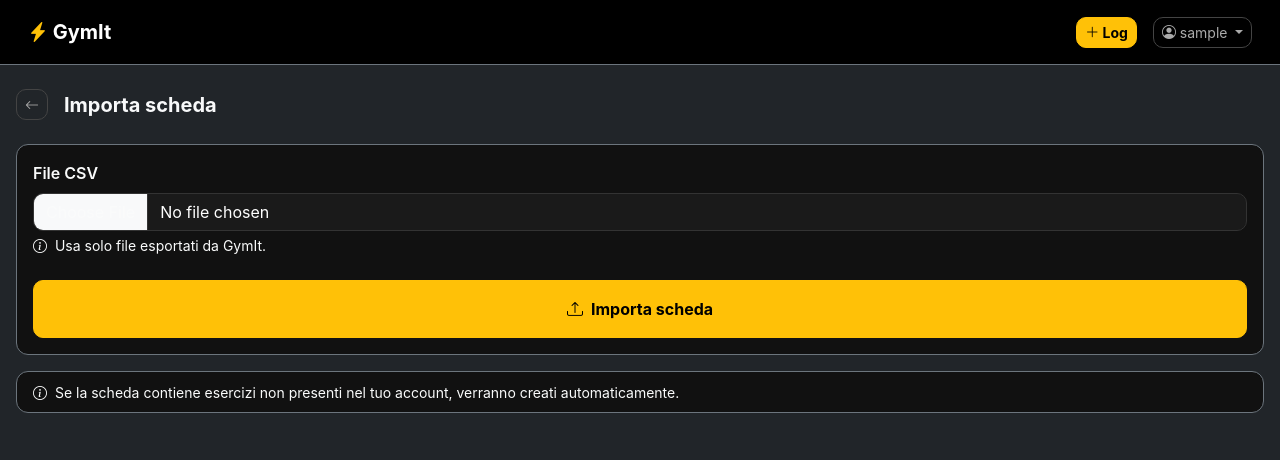
After one commit to Orfico/gymit, a Django app: page /plans/import/ in a window 1280 px wide. The commit adds this page. Shown: the top 460 px of the page. Run offline with Django 4.2, Linux system fonts and the light colour scheme; the visitor is signed in with stand-in values (Sample User, id 1); parts of the project's set-up code (start-up, migrations or seed data) failed here and were passed over.

Commit message:
feat: edit log + import/export scheda

```diff
--- a/gym/templates/gym/plan_detail.html
+++ b/gym/templates/gym/plan_detail.html
@@ -21,8 +21,12 @@
             <ul class="dropdown-menu dropdown-menu-dark dropdown-menu-end">
                 <li><a class="dropdown-item" href="{% url 'plan_edit' plan.pk %}">
                     <i class="bi bi-pencil me-2"></i>Modifica</a></li>
+                <li><a class="dropdown-item" href="{% url 'plan_export' plan.pk %}">
+                    <i class="bi bi-download me-2"></i>Esporta CSV</a></li>
+                <li><hr class="dropdown-divider"></li>
                 <li><a class="dropdown-item text-danger" href="{% url 'plan_delete' plan.pk %}">
                     <i class="bi bi-trash me-2"></i>Elimina</a></li>
+
             </ul>
         </div>
     </div>
--- /dev/null
+++ b/gym/templates/gym/plan_import.html
@@ -0,0 +1,64 @@
+{% extends 'gym/base.html' %}
+{% block title %}Importa scheda — GymIt{% endblock %}
+
+{% block content %}
+<div class="pt-3">
+    <div class="d-flex align-items-center mb-4 gap-3">
+        <a href="{% url 'plan_list' %}" class="btn btn-outline-secondary btn-sm">
+            <i class="bi bi-arrow-left"></i>
+        </a>
+        <h5 class="mb-0 fw-bold">Importa scheda</h5>
+    </div>
+
+    <div class="card bg-black border-secondary mb-3">
+        <div class="card-body">
+            <form method="post" enctype="multipart/form-data" id="importForm">
+                {% csrf_token %}
+                <div class="mb-4">
+                    <label class="form-label fw-semibold">File CSV</label>
+                    <input type="file"
+                           name="csv_file"
+                           accept=".csv"
+                           class="form-control"
+                           id="csvInput"
+                           required>
+                    <div class="form-text text-secondary mt-1">
+                        <i class="bi bi-info-circle me-1"></i>
+                        Usa solo file esportati da GymIt.
+                    </div>
+                </div>
+
+                <!-- Loader — nascosto finché non si invia -->
+                <div id="importLoader" style="display:none;" class="text-center py-3">
+                    <div class="spinner-border text-warning" role="status">
+                        <span class="visually-hidden">Caricamento...</span>
+                    </div>
+                    <p class="text-secondary small mt-2">Importazione in corso...</p>
+                </div>
+
+                <button type="submit" class="btn btn-warning w-100 fw-bold py-3" id="importBtn">
+                    <i class="bi bi-upload me-2"></i>Importa scheda
+                </button>
+            </form>
+        </div>
+    </div>
+
+    <div class="card bg-black border-secondary">
+        <div class="card-body py-2">
+            <small class="text-secondary">
+                <i class="bi bi-info-circle me-1"></i>
+                Se la scheda contiene esercizi non presenti nel tuo account, verranno creati automaticamente.
+            </small>
+        </div>
+    </div>
+</div>
+{% endblock %}
+
+{% block extra_js %}
+<script>
+    document.getElementById('importForm').addEventListener('submit', function () {
+        document.getElementById('importBtn').style.display = 'none';
+        document.getElementById('importLoader').style.display = 'block';
+    });
+</script>
+{% endblock %}
--- a/gym/urls.py
+++ b/gym/urls.py
@@ -33,6 +33,13 @@ urlpatterns = [
     path('exercises/', views.exercise_list, name='exercise_list'),
     path('exercises/create/', views.exercise_create, name='exercise_create'),
 
+    # Modifica log allenamento
+    path('log/<int:pk>/edit/', views.log_edit, name='log_edit'),
+
+    # Esportazione/Importazione schede
+    path('plans/<int:pk>/export/', views.plan_export, name='plan_export'),
+    path('plans/import/', views.plan_import, name='plan_import'),
+
     # PWA Service Worker (deve stare alla root per avere scope /)
     path('sw.js', views.service_worker, name='service_worker'),
 ]
--- a/gym/views.py
+++ b/gym/views.py
@@ -5,7 +5,7 @@ from django.contrib.auth.decorators import login_required
 from django.contrib import messages
 from django.db.models import Max, Count
 from django.shortcuts import render, redirect, get_object_or_404
-from django.http import JsonResponse
+from django.http import JsonResponse, HttpResponse
 
 from .forms import (
     WorkoutPlanForm,
@@ -13,7 +13,8 @@ from .forms import (
     ExerciseLogForm,
     ExerciseForm,
 )
-from .models import Exercise, WorkoutPlan, PlannedExercise, ExerciseLog
+
+from .models import Exercise, WorkoutPlan, PlannedExercise, ExerciseLog, MuscleGroup
 
 
 # ─── Dashboard ────────────────────────────────────────────────────────────────
@@ -201,6 +202,20 @@ def log_create(request):
             return redirect('plan_detail', pk=plan_pk)
         return redirect('exercise_progress', exercise_id=log.exercise.pk)
     return render(request, 'gym/log_form.html', {'form': form})
+
+@login_required
+def log_edit(request, pk):
+    log = get_object_or_404(ExerciseLog, pk=pk, user=request.user)
+    form = ExerciseLogForm(request.POST or None, instance=log, user=request.user)
+    if form.is_valid():
+        form.save()
+        messages.success(request, f'Log aggiornato — 1RM: {log.one_rm} kg')
+        return redirect('exercise_progress', exercise_id=log.exercise.pk)
+    return render(request, 'gym/log_form.html', {
+        'form': form,
+        'editing': True,
+        'log': log,
+    })
 
 
 @login_required
@@ -393,3 +408,131 @@ def service_worker(request):
     response['Service-Worker-Allowed'] = '/'
     response['Cache-Control'] = 'no-cache, no-store, must-revalidate'
     return response
+
+# ─── Import/Export Schede ─────────────────────────────────────────────────
+
+@login_required
+def plan_export(request, pk):
+    """Esporta una scheda come CSV."""
+    import csv
+    plan = get_object_or_404(WorkoutPlan, pk=pk, user=request.user)
+    planned = plan.planned_exercises.select_related('exercise').order_by('order')
+
+    response = HttpResponse(content_type='text/csv; charset=utf-8')
+    response['Content-Disposition'] = f'attachment; filename="gymit_{plan.name}.csv"'
+    response.write('\ufeff')  # BOM per compatibilità Excel
+
+    writer = csv.writer(response)
+    writer.writerow(['piano', plan.name, plan.description or ''])
+    writer.writerow(['esercizio', 'gruppo_muscolare', 'serie', 'ripetizioni', 'ordine', 'note'])
+    for pe in planned:
+        writer.writerow([
+            pe.exercise.name,
+            pe.exercise.muscle_group,
+            pe.target_sets,
+            pe.target_reps,
+            pe.order,
+            pe.notes or '',
+        ])
+    return response
+
+
+@login_required
+def plan_import(request):
+    """Importa una scheda da CSV."""
+    import csv
+    import io
+
+    if request.method != 'POST':
+        return render(request, 'gym/plan_import.html')
+
+    csv_file = request.FILES.get('csv_file')
+    if not csv_file:
+        messages.error(request, 'Nessun file selezionato.')
+        return render(request, 'gym/plan_import.html')
+
+    if not csv_file.name.endswith('.csv'):
+        messages.error(request, 'Il file deve essere in formato CSV.')
+        return render(request, 'gym/plan_import.html')
+
+    try:
+        content = csv_file.read().decode('utf-8-sig')  # utf-8-sig gestisce il BOM
+        reader = csv.reader(io.StringIO(content))
+        rows = list(reader)
+
+        if len(rows) < 2:
+            messages.error(request, 'Il file CSV è vuoto o non valido.')
+            return render(request, 'gym/plan_import.html')
+
+        # Prima riga: piano, nome, descrizione
+        first_row = rows[0]
+        if len(first_row) < 2 or first_row[0] != 'piano':
+            messages.error(request, 'Formato CSV non valido. Usa un file esportato da GymIt.')
+            return render(request, 'gym/plan_import.html')
+
+        plan_name = first_row[1].strip()
+        plan_description = first_row[2].strip() if len(first_row) > 2 else ''
+
+        # Seconda riga: intestazioni — salta
+        # Righe successive: esercizi
+        exercise_rows = rows[2:]
+        if not exercise_rows:
+            messages.error(request, 'La scheda non contiene esercizi.')
+            return render(request, 'gym/plan_import.html')
+
+        # Crea la scheda
+        from django.db.models import Max as DMax
+        last_order = WorkoutPlan.objects.filter(user=request.user).aggregate(DMax('order'))['order__max']
+        plan = WorkoutPlan.objects.create(
+            user=request.user,
+            name=plan_name,
+            description=plan_description,
+            order=(last_order or 0) + 1,
+        )
+
+        created_exercises = []
+        for i, row in enumerate(exercise_rows, start=1):
+            if len(row) < 4:
+                plan.delete()
+                messages.error(request, f'Riga {i+2} non valida: dati insufficienti.')
+                return render(request, 'gym/plan_import.html')
+
+            ex_name = row[0].strip()
+            ex_muscle = row[1].strip()
+            try:
+                target_sets = int(row[2])
+                target_reps = int(row[3])
+            except ValueError:
+                plan.delete()
+                messages.error(request, f'Riga {i+2}: serie e ripetizioni devono essere numeri interi.')
+                return render(request, 'gym/plan_import.html')
+
+            order = int(row[4]) if len(row) > 4 and row[4].strip().isdigit() else i
+            notes = row[5].strip() if len(row) > 5 else ''
+
+            # Crea l'esercizio se non esiste
+            exercise, was_created = Exercise.objects.get_or_create(
+                name=ex_name,
+                defaults={'muscle_group': ex_muscle or MuscleGroup.FULL_BODY}
+            )
+            if was_created:
+                created_exercises.append(ex_name)
+
+            PlannedExercise.objects.create(
+                plan=plan,
+                exercise=exercise,
+                target_sets=target_sets,
+                target_reps=target_reps,
+                order=order,
+                notes=notes,
+            )
+
+        msg = f'Scheda "{plan_name}" importata con successo.'
+        if created_exercises:
+            msg += f' Esercizi creati automaticamente: {", ".join(created_exercises)}.'
+        messages.success(request, msg)
+        return redirect('plan_detail', pk=plan.pk)
+
+    except Exception as e:
+        messages.error(request, f'Errore durante l\'importazione: {str(e)}')
+        return render(request, 'gym/plan_import.html')
```
Also changed, not shown: gym/templates/gym/log_form.html (+5 -4 lines), gym/templates/gym/plan_list.html (+8 -3 lines).
